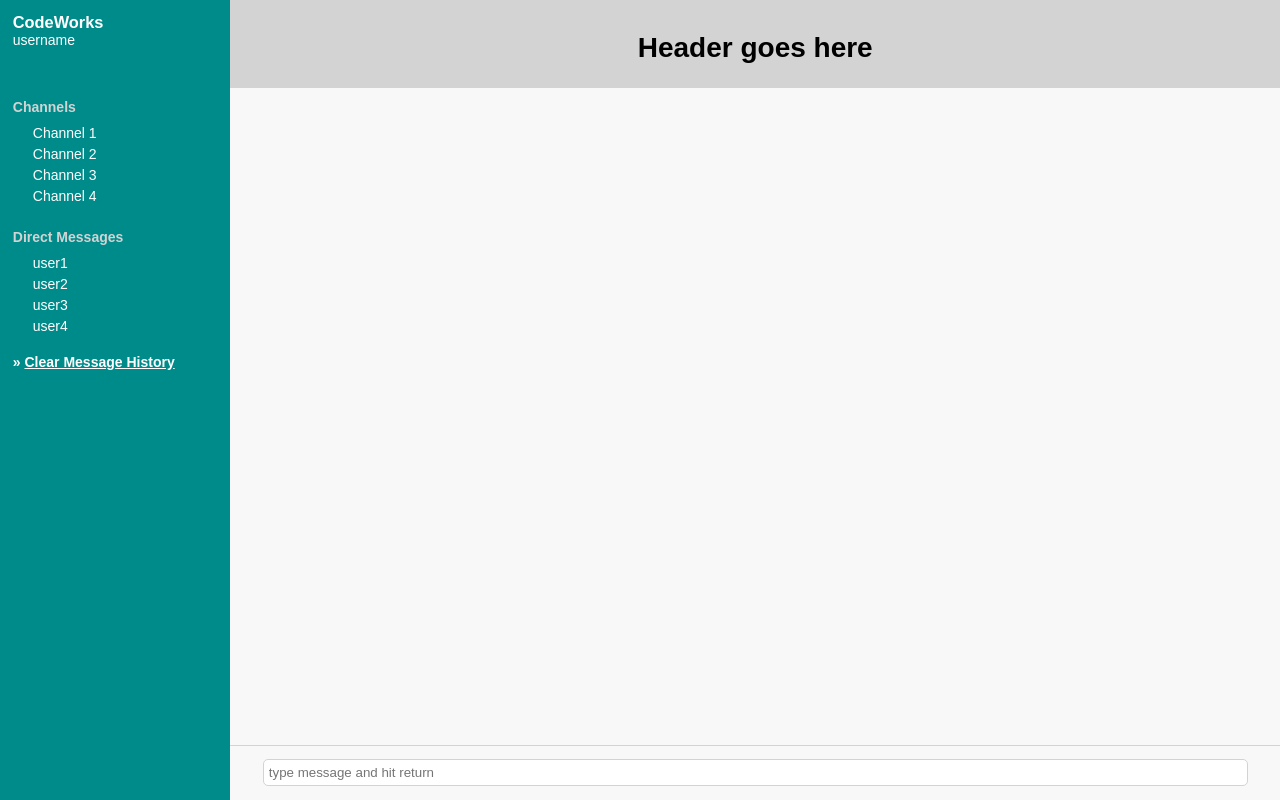
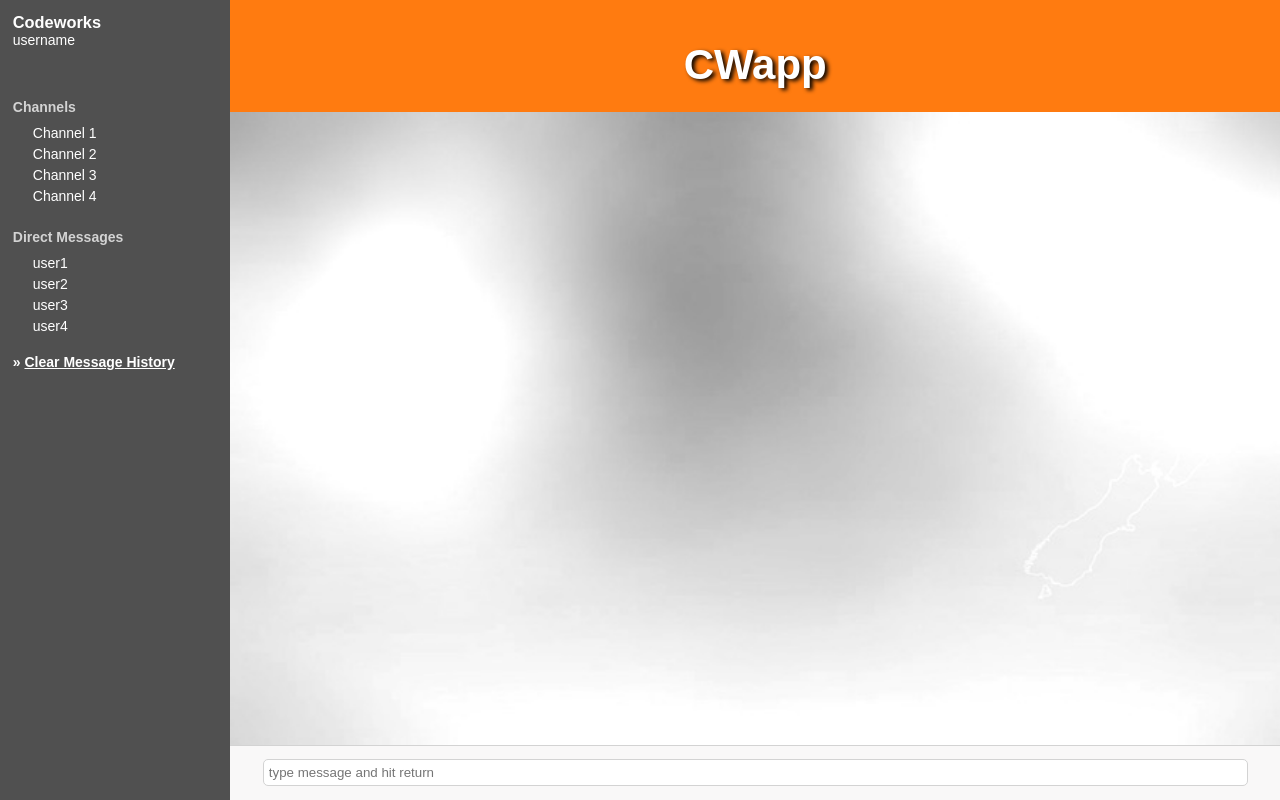
Before and after one commit to johnandblue/chat-client-mysql, a website: page src/index.html in a window 1280 px wide. Drawn offline with nearby package versions, Linux system fonts and the light colour scheme; no server answers.

Commit message:
update css

```diff
--- a/src/css/style.css
+++ b/src/css/style.css
@@ -1,7 +1,12 @@
 body,p {
-    font-family:Arial, Helvetica, sans-serif;
+    font-family: Muli, Arial, Helvetica, sans-serif;
     font-size:14px;
     margin:0;
+}
+
+h1 {
+    font-size: 3em;
+    text-shadow: #000 3px 2px 4px;
 }
 
 h3 {
@@ -14,13 +19,13 @@ h4 {
 }
 
 header {
-    height : 5em;
-    background-color : lightgray;
+    height : 7em;
+    background-color : #ff7b10;
     text-align:center;
     width:80%;
     float:right;
     padding: 1%;
-
+    color: white;
 }
 
 a, a:hover, a:visited, a:active {
@@ -38,7 +43,7 @@ a:hover {
 
 #sidebar{
     width:16%;
-    background-color:darkcyan;
+    background-color: #505050;
     float:left;
     position:absolute;
     top:0;
@@ -50,9 +55,11 @@ a:hover {
 .chatWindow, .errorPage {
     position: absolute;
     right: 0;
-    top: 6.3em;
+    top: 8em;
     bottom: 3.4em;
     background-color: #f9f8f8;
+    background: url('/img/background_chat.jpg');
+    background-size: cover;
     text-align:center;
     width: 80%;
     float: right;
@@ -75,16 +82,18 @@ a:hover {
     margin-top: 10px;
     text-align: center;
     padding: 10px;
-    border: 1px lightgray solid;
+    border: 1px #333 solid;
     border-radius: 10px;
     width: 50%;
     clear: both;
-    background-color: aliceblue;
+    background-color: #FFEAAB;
     float: right;
+    box-shadow: 2px 4px 5px #888;
 }
 
 .userMsg {
-    background-color: lightyellow;
+    background-color: #00c5d3;
+    color: white;
     float: left;
 }
 
--- a/src/index.html
+++ b/src/index.html
@@ -10,9 +10,9 @@
 </head>
 <body>
 
-<header><h1>Header goes here</h1></header>
+<header><h1>CWapp</h1></header>
 <section id="sidebar">
-	<h3>CodeWorks</h3>
+	<h3>Codeworks</h3>
 	<div class="userInfo">username</div>
 	<div class="channels">
 		<h4>Channels</h4>
```
Also changed, not shown: src/img/background_chat.jpg (added).
